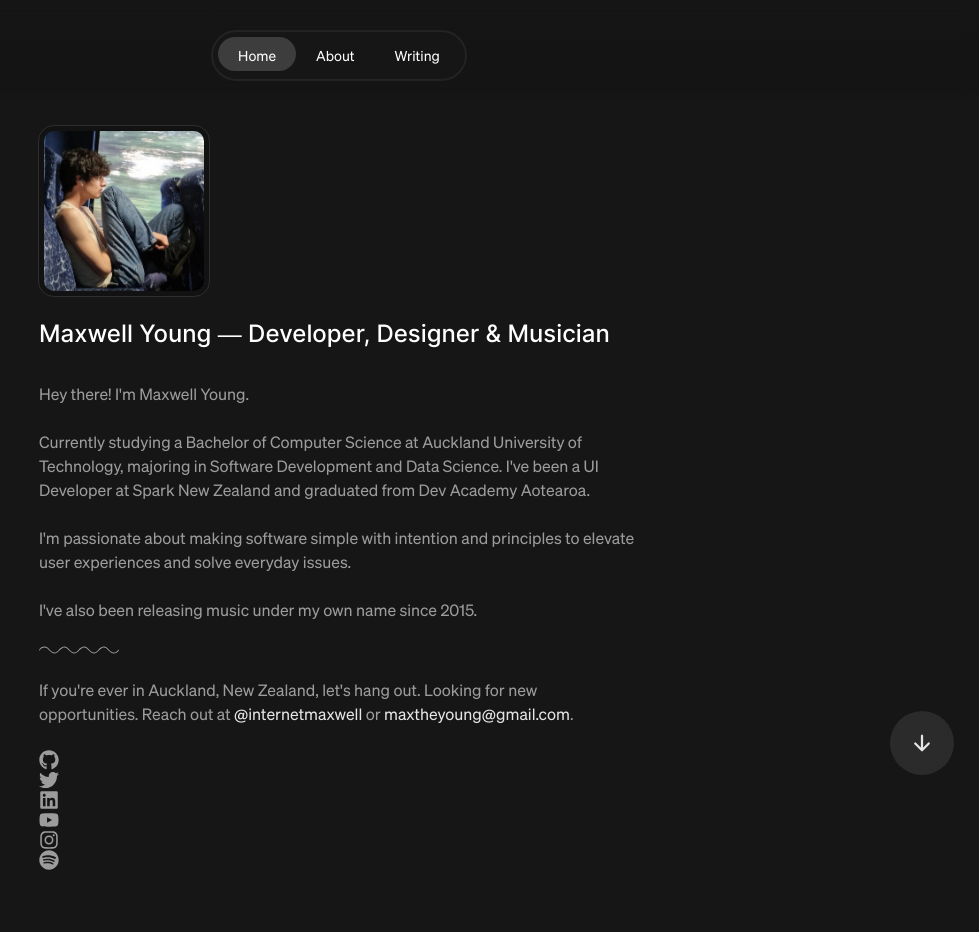
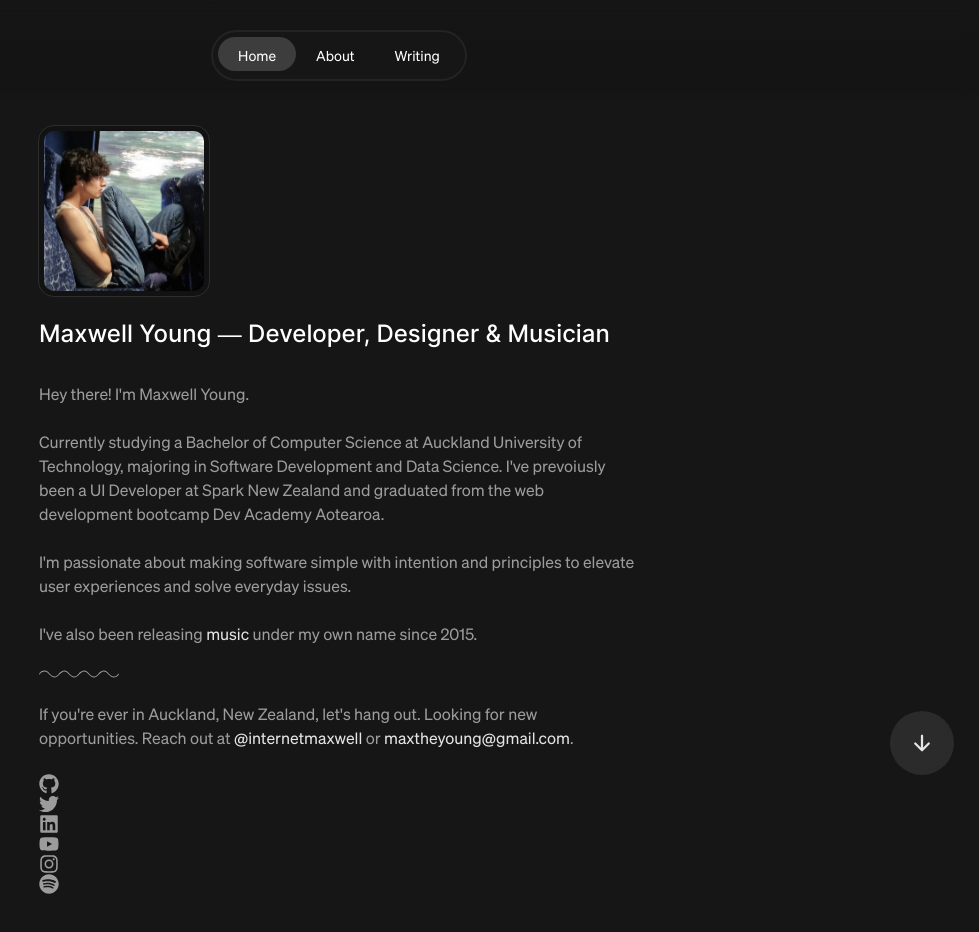
Before and after one commit to maxwellyoung/maxwellyoung, a Next.js app: page / in a window 1280 px wide. Shown: the top 932 px of the page, without its empty margins (301-1280 px from the left). Built offline with nearby package versions, Linux system fonts and the light colour scheme.

Commit message:
add music link

```diff
--- a/src/components/Home/index.tsx
+++ b/src/components/Home/index.tsx
@@ -36,8 +36,9 @@ const Home: FC = () => {
           <p>
             Currently studying a Bachelor of Computer Science at Auckland
             University of Technology, majoring in Software Development and Data
-            Science. I've been a UI Developer at Spark New Zealand and graduated
-            from Dev Academy Aotearoa.
+            Science. I've prevoiusly been a UI Developer at Spark New Zealand
+            and graduated from the web development bootcamp Dev Academy
+            Aotearoa.
           </p>
           <br />
           <p>
@@ -45,7 +46,11 @@ const Home: FC = () => {
             principles to elevate user experiences and solve everyday issues.
           </p>
           <br />
-          <p>I've also been releasing music under my own name since 2015.</p>
+          <p>
+            I've also been releasing{" "}
+            <a href="https://music.maxwellyoung.info/">music</a> under my own
+            name since 2015.
+          </p>
 
           <svg
             aria-hidden="true"
```
